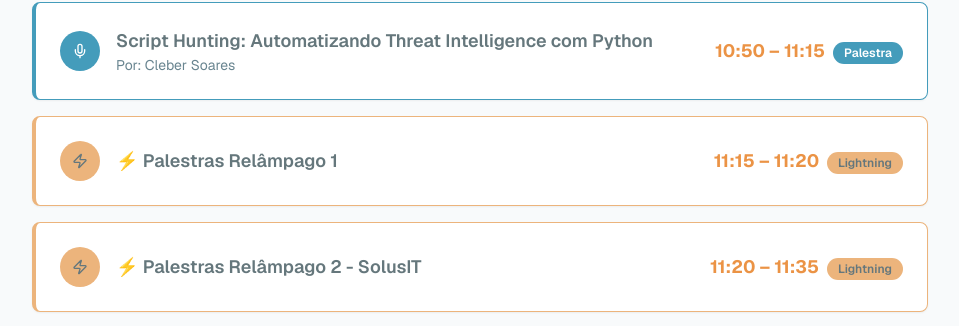
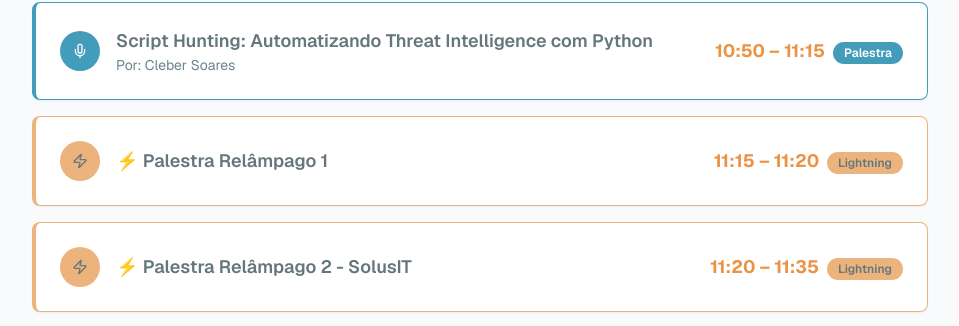
Before and after one commit to acaicomdados/pydata, a Next.js app: page / in a window 1280 px wide. Shown: the part 2423-2749 px from the top of the page, without its empty margins (160-1119 px from the left). Built offline with nearby package versions, Linux system fonts and the light colour scheme.

Commit message:
Corrige o título das palestras relâmpago para o singular

```diff
--- a/app/page.tsx
+++ b/app/page.tsx
@@ -224,12 +224,12 @@ const schedule = [
   },
   {
     time: "11:15 – 11:20",
-    title: "⚡ Palestras Relâmpago 1",
+    title: "⚡ Palestra Relâmpago 1",
     type: "lightning",
   },
   {
     time: "11:20 – 11:35",
-    title: "⚡ Palestras Relâmpago 2 - SolusIT",
+    title: "⚡ Palestra Relâmpago 2 - SolusIT",
     type: "lightning",
   },
   {
```
